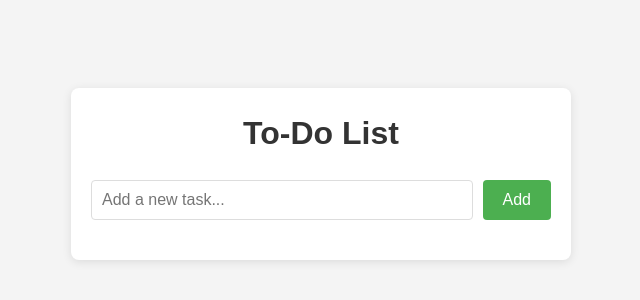
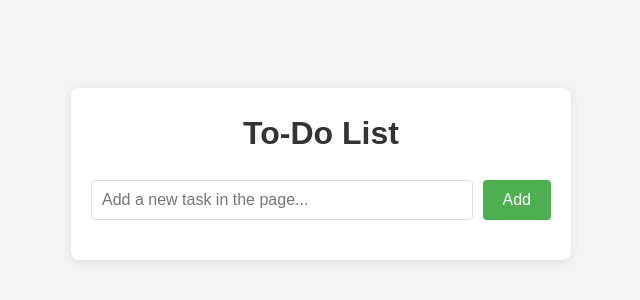
Before and after one commit to catalyst-git-test/slate_auto_deploy, a website built with Vite: page index.html in a window 1280 px wide. Shown: the part 226-526 px from the top of the page, 319-959 px from the left. Built offline with nearby package versions, Linux system fonts and the light colour scheme.

Commit message:
Second Commit

```diff
--- a/index.html
+++ b/index.html
@@ -10,7 +10,7 @@
     <div class="container">
         <h1>To-Do List</h1>
         <div class="todo-input">
-            <input type="text" id="taskInput" placeholder="Add a new task...">
+            <input type="text" id="taskInput" placeholder="Add a new task in the page...">
             <button onclick="addTask()">Add</button>
         </div>
         <ul id="taskList"></ul>
```
